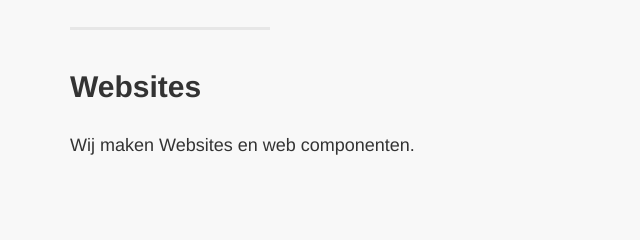
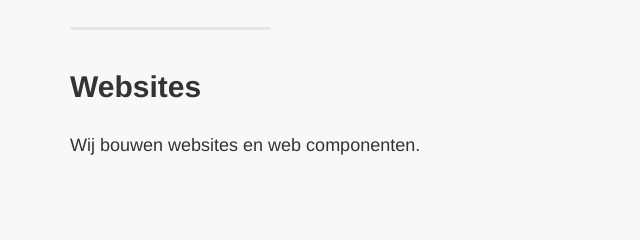
Before and after one commit to baszurburg/icws-default, a plain HTML site: page index.html in a window 1280 px wide. Shown: the part 820-1060 px from the top of the page, 0-640 px from the left. Drawn offline with Linux system fonts and the light colour scheme.

Commit message:
fix typo

```diff
--- a/index.html
+++ b/index.html
@@ -262,7 +262,7 @@
                     <hr class="section-heading-spacer">
                     <div class="clearfix"></div>
                     <h2 class="section-heading">Websites</h2>
-                    <p class="lead">Wij maken Websites en web componenten.</p>
+                    <p class="lead">Wij bouwen websites en web componenten.</p>
                 </div>
                 <div class="col-lg-5 col-lg-offset-2 col-sm-6">
                     <img class="img-responsive" src="img/ipad.png" alt="">
```
